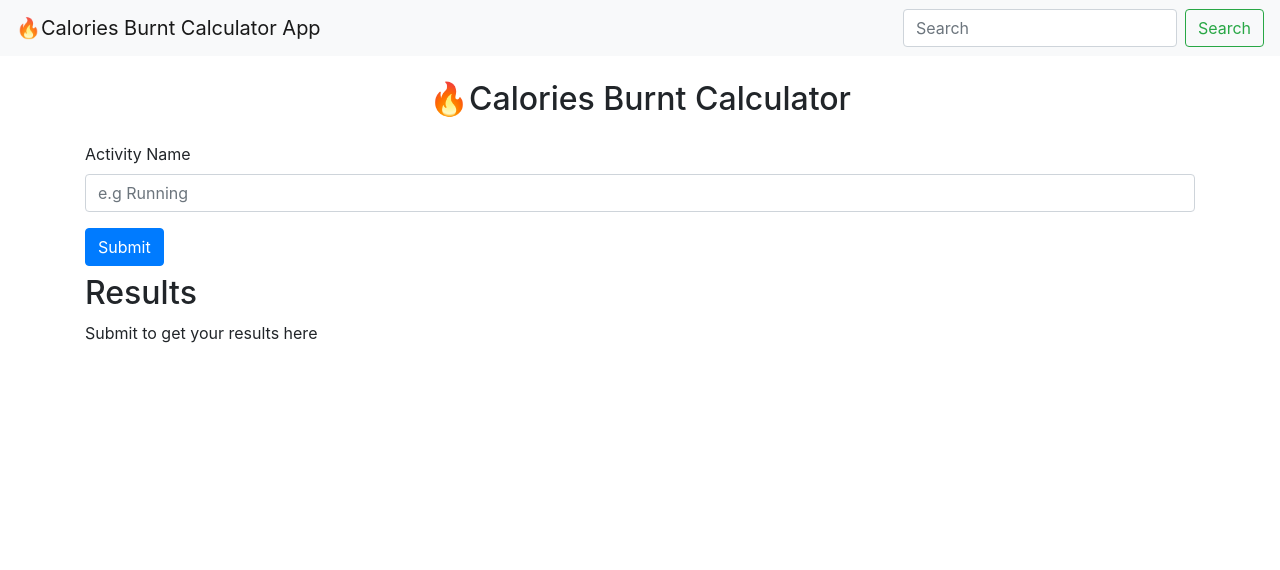
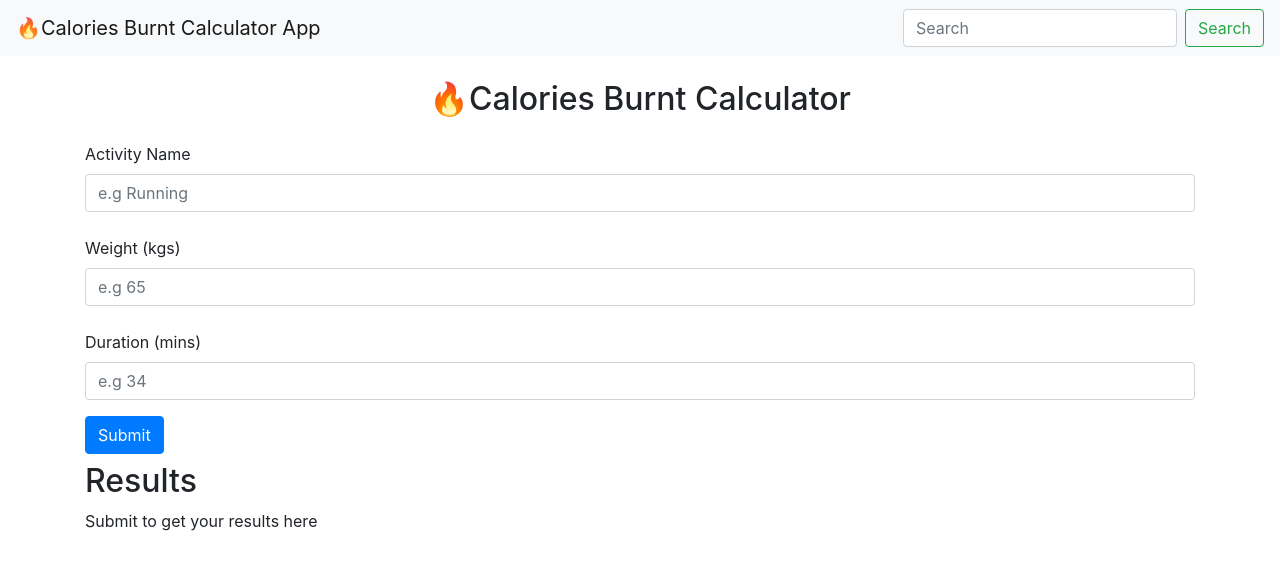
Before and after one commit to aashirisrar/Calories-Burnt-App, a plain HTML site: page public/index.html in a window 1280 px wide. Drawn offline with nearby package versions, Linux system fonts and the light colour scheme.

Commit message:
working fields of weight and duration

```diff
--- a/public/index.html
+++ b/public/index.html
@@ -64,9 +64,25 @@
             type="text"
             class="form-control"
             id="word"
-            aria-describedby="emailHelp"
             placeholder="e.g Running"
           />
+          <div class="form-group mt-4">
+            <label for="weight">Weight (kgs)</label>
+            <input
+              type="number"
+              class="form-control"
+              id="weight"
+              placeholder="e.g 65"
+            />
+          <div class="form-group mt-4">
+            <label for="duration">Duration (mins)</label>
+            <input
+              type="number"
+              class="form-control"
+              id="duration"
+              placeholder="e.g 34"
+            />
+          </div>
         </div>
         <button id="submit" type="submit" class="btn btn-primary">
           Submit
@@ -95,7 +111,7 @@
     <script>
       submit.addEventListener("click", (e) => {
         e.preventDefault();
-        let url = `http://localhost:3000/calculate?activity=${word.value}&weight=${word.value}&duration=${word.value}`;
+        let url = `http://localhost:3000/calculate?activity=${word.value}&weight=${weight.value}&duration=${duration.value}`;
         let r = fetch(url);
 
         r.then((response) => {
--- a/server.js
+++ b/server.js
@@ -15,7 +15,7 @@ app.get("/calculate", (req, res) => {
     params: {
       activity: req.query.activity,
       weight: req.query.weight,
-      duration: req.query.time,
+      duration: req.query.duration,
     },
     headers: {
       "X-RapidAPI-Key": "b8eb4c64d1msh82f4f5538e5065ap1d2b92jsn7113e96b5efb",
```
